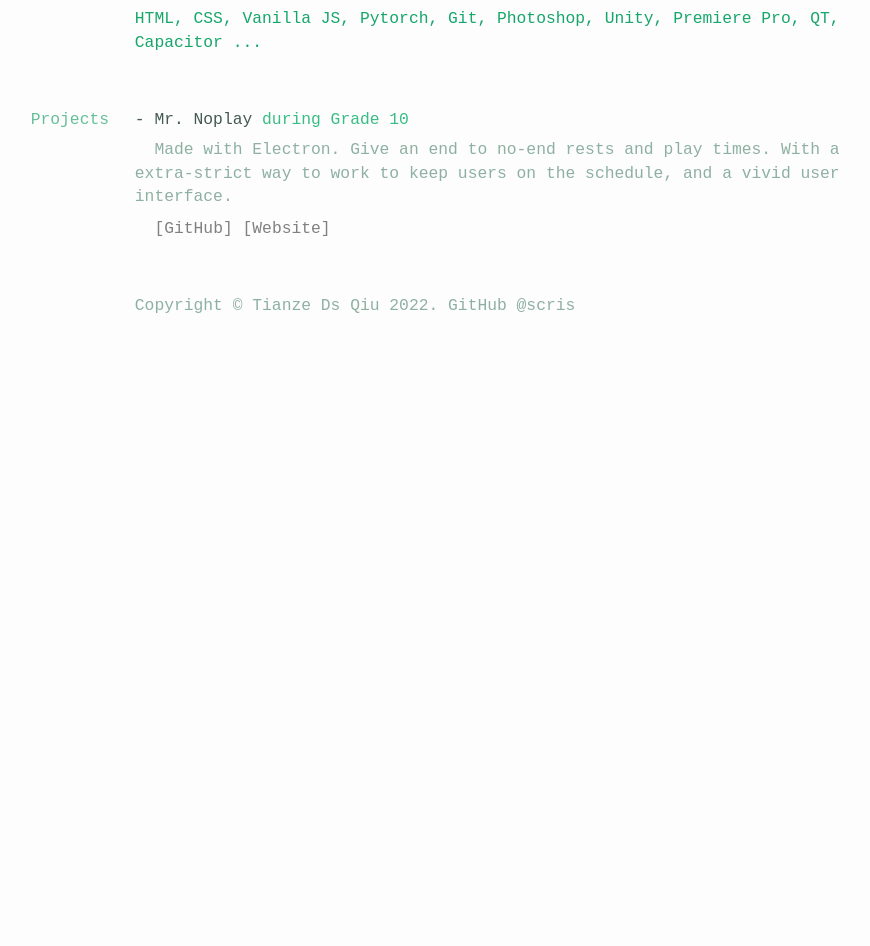
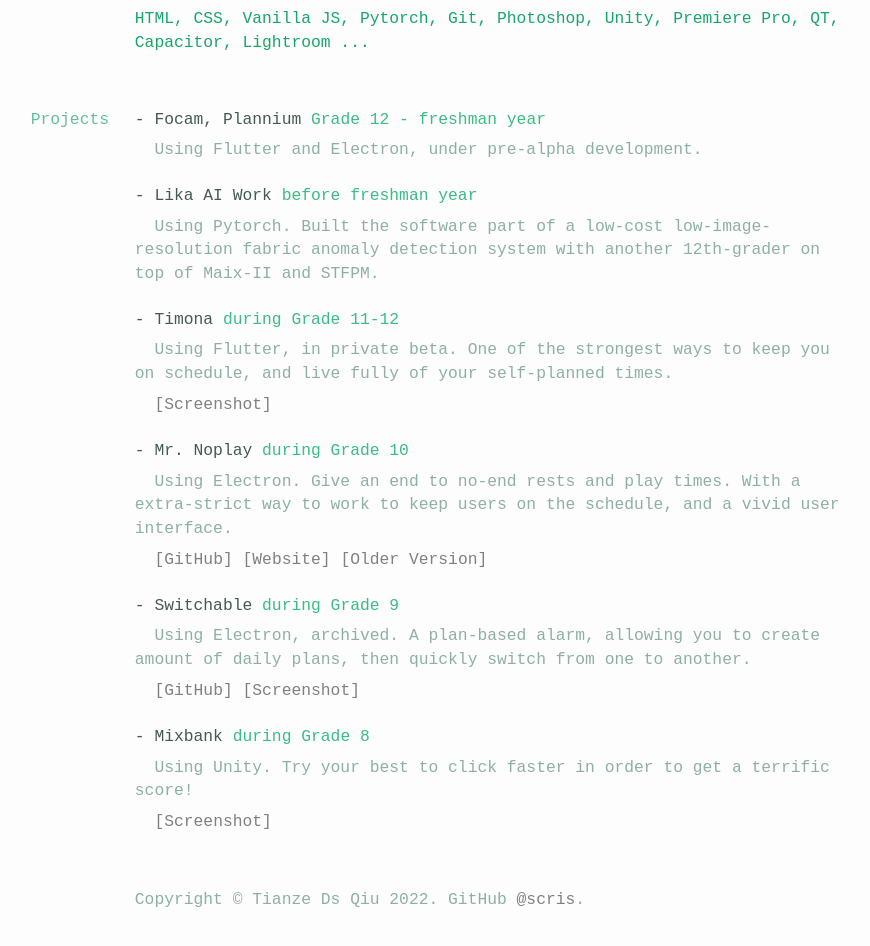
Before and after one commit to scris/tianzeds, a Vue app: page / in a window 1280 px wide. Shown: the part 460-1406 px from the top of the page, without its empty margins (206-1076 px from the left). Before the commit the page ends 905 px from the top, so only its background shows below. Built offline with nearby package versions, Linux system fonts and the light colour scheme.

Commit message:
projects info

```diff
--- a/src/App.vue
+++ b/src/App.vue
@@ -5,7 +5,7 @@
         Tianze Ds
       </div>
       <div class="line desc">
-        Enthusiast for creating, and building great apps that're benificial to
+        Enthusiast for creating things, and building great apps that're benificial to
         people's lives.
       </div>
       <div class="line education">
@@ -31,28 +31,73 @@
         <div class="kind">
           <span class="less-use"
             >HTML, CSS, Vanilla JS, Pytorch, Git, Photoshop, Unity, Premiere
-            Pro, QT, Capacitor ...</span
-          >
+            Pro, QT, Capacitor, Lightroom ...</span>
         </div>
       </div>
     </div>
     <div class="section section-flex">
       <div class="section-title">Projects&nbsp;</div>
       <div class="section-content">
-        <div class="kind">
-          - Mr. Noplay&nbsp;<span class="tech">during Grade 10</span>
+        <div id="focam">
+          <div class="kind">
+            - Focam, Plannium&nbsp;<span class="tech">Grade 12 - freshman year</span>
+          </div>
+          <div class="line-desc kind-desc">
+            &nbsp;&nbsp;Using Flutter and Electron, under pre-alpha development. </div>
         </div>
-        <div class="line-desc kind-desc">
-          &nbsp;&nbsp;Made with Electron. Give an end to no-end rests and play times. With a extra-strict way to work to keep users on the schedule, and a vivid user interface.
+        <div id="lika" class="line-below">
+          <div class="kind">
+            - Lika AI Work&nbsp;<span class="tech">before freshman year</span>
+          </div>
+          <div class="line-desc kind-desc">
+            &nbsp;&nbsp;Using Pytorch. Built the software part of a low-cost low-image-resolution fabric anomaly detection system with another 12th-grader on top of Maix-II and STFPM. </div>
         </div>
-        <div class="line-desc tech">
-          &nbsp;&nbsp;<a href="https://github.com/mrnoplay/mrnoplay" target="_blank">[GitHub]</a>&nbsp;<a href="https://mrnoplay.tianzeds.com/" target="_blank">[Website]</a>
+        <div id="timona" class="line-below">
+          <div class="kind">
+            - Timona&nbsp;<span class="tech">during Grade 11-12</span>
+          </div>
+          <div class="line-desc kind-desc">
+            &nbsp;&nbsp;Using Flutter, in private beta. One of the strongest ways to keep you on schedule, and live fully of your self-planned times.</div>
+          <div class="line-desc tech">
+            &nbsp;&nbsp;<a href="https://s2.loli.net/2022/08/26/Mo7zSU9KWhnYylP.png" target="_blank">[Screenshot]</a>
+          </div>
+        </div>
+        <div id="mrnoplay" class="line-below">
+          <div class="kind">
+            - Mr. Noplay&nbsp;<span class="tech">during Grade 10</span>
+          </div>
+          <div class="line-desc kind-desc">
+            &nbsp;&nbsp;Using Electron. Give an end to no-end rests and play times. With a extra-strict way to work to keep users on the schedule, and a vivid user interface.
+          </div>
+          <div class="line-desc tech">
+            &nbsp;&nbsp;<a href="https://github.com/mrnoplay/mrnoplay" target="_blank">[GitHub]</a>&nbsp;<a href="https://mrnoplay.tianzeds.com/" target="_blank">[Website]</a>&nbsp;<a href="https://i.loli.net/2020/02/09/XewHqoUimbFtPRO.jpg" target="_blank">[Older Version]</a>
+          </div>
+        </div>
+        <div id="switchable" class="line-below">
+          <div class="kind">
+            - Switchable&nbsp;<span class="tech">during Grade 9</span>
+          </div>
+          <div class="line-desc kind-desc">
+            &nbsp;&nbsp;Using Electron, archived. A plan-based alarm, allowing you to create amount of daily plans, then quickly switch from one to another.</div>
+          <div class="line-desc tech">
+            &nbsp;&nbsp;<a href="https://github.com/scris/switchable" target="_blank">[GitHub]</a>&nbsp;<a href="https://s2.loli.net/2022/08/26/UkWZjidsT5ol3cA.png" target="_blank">[Screenshot]</a>
+          </div>
+        </div>
+        <div id="mixbank" class="line-below">
+          <div class="kind">
+            - Mixbank&nbsp;<span class="tech">during Grade 8</span>
+          </div>
+          <div class="line-desc kind-desc">
+            &nbsp;&nbsp;Using Unity. Try your best to click faster in order to get a terrific score!</div>
+          <div class="line-desc tech">
+            &nbsp;&nbsp;<a href="https://i.loli.net/2018/02/26/5a9371bf6d192.jpeg" target="_blank">[Screenshot]</a>
+          </div>
         </div>
       </div>
     </div>
     <div class="section">
       <div class="section-content shallow">
-        Copyright &copy; Tianze Ds Qiu 2022. GitHub @scris
+        Copyright &copy; Tianze Ds Qiu 2022. GitHub <a href="https://github.com/scris" target="_blank">@scris</a>.
       </div>
     </div>
   </div>
@@ -86,7 +131,7 @@
   background-color: #fdfdfd;
   color: $black;
   font-weight: 500;
-  font-family: "Spot Mono", monospace;
+  font-family: "", monospace;
   line-height: 110%;
 }
 
```
